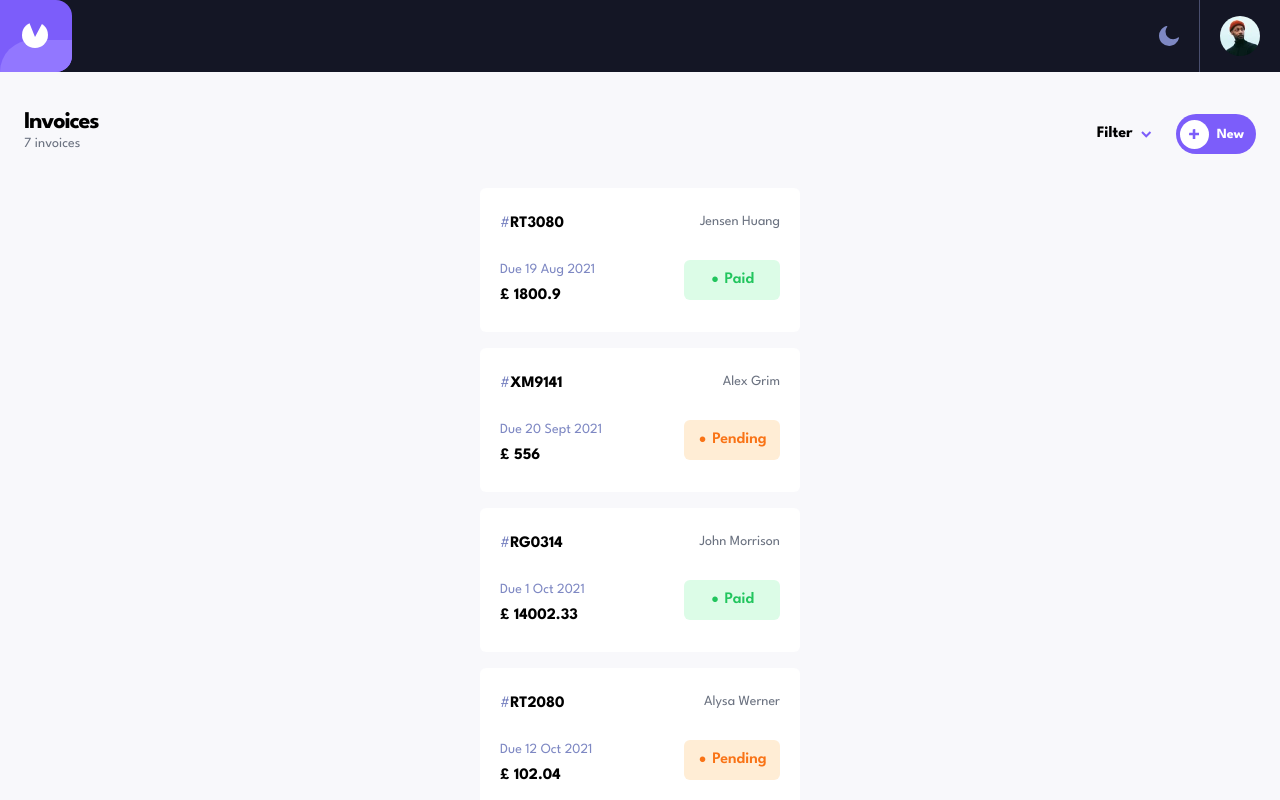
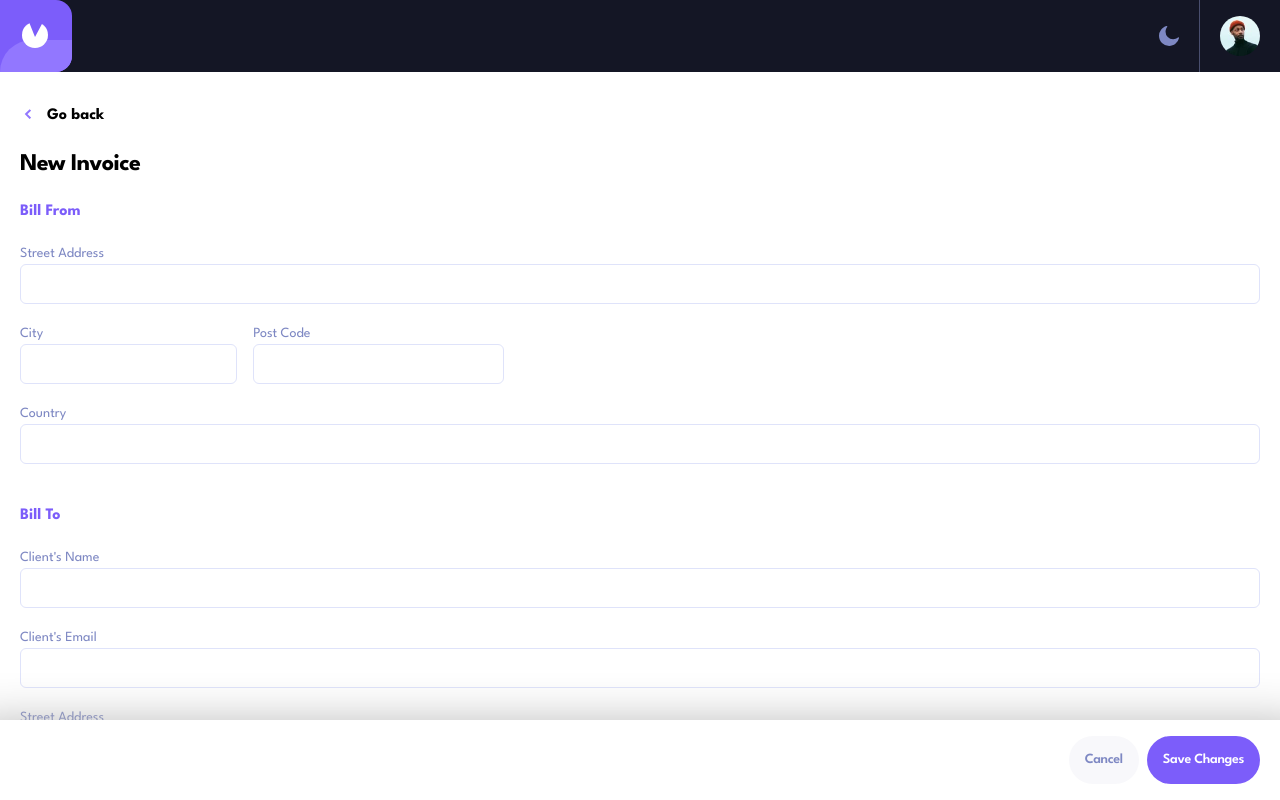
Before and after one commit to tayfunario/invoice-app, a Next.js app: page / in a window 1280 px wide. Both pictures are taken after a click on the button "New". Shown: the top 800 px of the page. Built offline with nearby package versions, Linux system fonts and the light colour scheme.

Commit message:
built most of the form

```diff
--- /dev/null
+++ b/components/CreateInvoice.tsx
@@ -0,0 +1,272 @@
+import Link from "next/link";
+import Image from "next/image";
+import Header from "./Header";
+import { useState, useRef } from "react";
+import Input from "./Input";
+
+interface CreateInvoiceProps {
+  handleCreate: (val: boolean) => void;
+}
+
+function CreateInvoice({ handleCreate }: CreateInvoiceProps) {
+  const [paymentTerms, setPaymentTerms] = useState<number>();
+  const allFieldAlert = useRef<HTMLParagraphElement>();
+
+  const hideSpan = (elem: HTMLInputElement) => {
+    elem.previousElementSibling.classList.remove("block");
+    elem.previousElementSibling.classList.add("hidden");
+    elem.classList.remove("border-red");
+
+    allFieldAlert.current.classList.remove("visible");
+    allFieldAlert.current.classList.add("invisible");
+  };
+
+  const handlePaymentTerms = (value: number) => {
+    setPaymentTerms(value);
+  };
+
+  return (
+    <div className="w-full h-screen">
+      <Header />
+
+      <Link
+        href="/"
+        className="flex justify-start items-baseline gap-x-4 mt-8 font-bold px-6"
+        onClick={() => handleCreate(false)}
+      >
+        <Image
+          src="/icon-arrow-left.svg"
+          alt="left arrow"
+          width={7}
+          height={7}
+        />
+        Go back
+      </Link>
+
+      <form
+        id="form1"
+        className="mt-5 mx-5 pb-32"
+        onSubmit={(e) => e.preventDefault()}
+      >
+        <h2 className="font-bold text-2xl tracking-tight">New Invoice</h2>
+
+        <fieldset className="mt-5">
+          <legend className="font-bold text-customPurple">Bill From</legend>
+
+          <div className="flex flex-wrap items-center justify-between mt-5">
+            <label className="block text-fadedPurple text-sm" htmlFor="street">
+              Street Address
+            </label>
+            <span className="hidden text-red text-xs">can't be empty</span>
+            <input
+              id="street"
+              type="text"
+              maxLength={30}
+              className="custom-input"
+              onChange={(e) => hideSpan(e.target)}
+            />
+          </div>
+
+          <div className="flex gap-x-4">
+            <div className="flex flex-wrap items-center justify-between mt-5">
+              <label className="block text-fadedPurple text-sm" htmlFor="city">
+                City
+              </label>
+              <span className="hidden text-red text-xs">can't be empty</span>
+              <input
+                id="city"
+                type="text"
+                maxLength={20}
+                className="custom-input"
+                onChange={(e) => hideSpan(e.target)}
+              />
+            </div>
+            <div className="flex flex-wrap items-center justify-between mt-5">
+              <label
+                className="block text-fadedPurple text-sm"
+                htmlFor="post-code"
+              >
+                Post Code
+              </label>
+              <span className="hidden text-red text-xs">can't be empty</span>
+              <input
+                id="post-code"
+                type="text"
+                maxLength={10}
+                className="custom-input"
+                onChange={(e) => hideSpan(e.target)}
+              />
+            </div>
+          </div>
+
+          <div className="flex flex-wrap items-center justify-between mt-5">
+            <label className="block text-fadedPurple text-sm" htmlFor="country">
+              Country
+            </label>
+            <span className="hidden text-red text-xs">can't be empty</span>
+            <input
+              id="country"
+              type="text"
+              maxLength={20}
+              className="custom-input"
+              onChange={(e) => hideSpan(e.target)}
+            />
+          </div>
+        </fieldset>
+
+        <fieldset className="mt-10">
+          <legend className="font-bold text-customPurple">Bill To</legend>
+
+          <div className="flex flex-wrap items-center justify-between mt-5">
+            <label
+              className="block text-fadedPurple text-sm"
+              htmlFor="client-name"
+            >
+              Client's Name
+            </label>
+            <span className="hidden text-red text-xs">can't be empty</span>
+            <input
+              id="client-name"
+              type="text"
+              maxLength={20}
+              className="custom-input"
+              onChange={(e) => hideSpan(e.target)}
+            />
+          </div>
+
+          <div className="flex flex-wrap items-center justify-between mt-5">
+            <label
+              className="block text-fadedPurple text-sm"
+              htmlFor="client-email"
+            >
+              Client's Email
+            </label>
+            <span className="hidden text-red text-xs">
+              can't be empty or invalid
+            </span>
+            <input
+              id="client-email"
+              type="email"
+              maxLength={35}
+              className="custom-input"
+              onChange={(e) => hideSpan(e.target)}
+            />
+          </div>
+
+          <div className="flex flex-wrap items-center justify-between mt-5">
+            <label
+              className="block text-fadedPurple text-sm"
+              htmlFor="tostreet"
+            >
+              Street Address
+            </label>
+            <span className="hidden text-red text-xs">can't be empty</span>
+            <input
+              id="tostreet"
+              type="text"
+              maxLength={25}
+              className="custom-input"
+              onChange={(e) => hideSpan(e.target)}
+            />
+          </div>
+
+          <div className="flex gap-x-4">
+            <div className="flex basis-1/2 flex-wrap items-center justify-between mt-5">
+              <label
+                className="block text-fadedPurple text-sm"
+                htmlFor="tocity"
+              >
+                City
+              </label>
+              <span className="hidden text-red text-xs">can't be empty</span>
+              <input
+                id="tocity"
+                type="text"
+                maxLength={20}
+                className="custom-input"
+                onChange={(e) => hideSpan(e.target)}
+              />
+            </div>
+            <div className="flex basis-1/2 flex-wrap items-center justify-between mt-5">
+              <label
+                className="block text-fadedPurple text-sm"
+                htmlFor="topost-code"
+              >
+                Post Code
+              </label>
+              <span className="hidden text-red text-xs">can't be empty</span>
+              <input
+                id="topost-code"
+                type="text"
+                maxLength={10}
+                className="custom-input"
+                onChange={(e) => hideSpan(e.target)}
+              />
+            </div>
+          </div>
+
+          <div className="flex flex-wrap items-center justify-between mt-5">
+            <label
+              className="block text-fadedPurple text-sm"
+              htmlFor="tocountry"
+            >
+              Country
+            </label>
+            <span className="hidden text-red text-xs">can't be empty</span>
+            <input
+              id="tocountry"
+              type="text"
+              maxLength={20}
+              className="custom-input"
+              onChange={(e) => hideSpan(e.target)}
+            />
+          </div>
+
+          <label
+            className="block mt-10 text-fadedPurple text-sm"
+            htmlFor="date"
+          >
+            Invoice Date
+          </label>
+          <input type="date" id="date" className="custom-input" />
+
+          <label
+            id="payment-terms-label"
+            className="block mt-5 text-fadedPurple text-sm"
+          >
+            Payment Terms
+          </label>
+          <Input
+            paymentTerms={paymentTerms}
+            handlePaymentTerms={handlePaymentTerms}
+          />
+
+          <div className="flex flex-wrap items-center justify-between mt-5">
+            <label
+              className="block text-fadedPurple text-sm"
+              htmlFor="description"
+            >
+              Project Description
+            </label>
+            <span className="hidden text-red text-xs">can't be empty</span>
+            <input
+              id="description"
+              type="text"
+              className="custom-input"
+              onChange={(e) => hideSpan(e.target)}
+            />
+          </div>
+        </fieldset>
+      </form>
+
+      <div className="fixed bottom-0 flex justify-end items-center gap-x-2 w-full h-20 px-5 custom-shadow bg-white">
+        <button className="button-3" onClick={() => handleCreate(false)}>
+          Cancel
+        </button>
+        <button className="button-2">Save Changes</button>
+      </div>
+    </div>
+  );
+}
+
+export default CreateInvoice;
--- a/components/Edit.tsx
+++ b/components/Edit.tsx
@@ -1,3 +1,5 @@
+import Image from "next/image";
+import Link from "next/link";
 import { useState, useEffect, useRef } from "react";
 import Header from "./Header";
 import Input from "./Input";
@@ -225,12 +227,23 @@ function Edit({ handleEdit, windowInvoice }: EditProps) {
   };
 
   return (
-    <div className="w-full h-screen top-0 bg-white">
+    <div className="w-full h-screen">
       <Header />
-
+      <button
+        className="flex justify-start items-baseline gap-x-4 mt-8 font-bold px-6"
+        onClick={() => handleEdit()}
+      >
+        <Image
+          src="/icon-arrow-left.svg"
+          alt="left arrow"
+          width={7}
+          height={7}
+        />
+        Go back
+      </button>
       <form
         id="form1"
-        className="mt-10 mx-5 pb-32"
+        className="mt-5 mx-5 pb-32"
         onSubmit={(e) => e.preventDefault()}
       >
         <h2 className="font-bold text-2xl">
@@ -536,10 +549,7 @@ function Edit({ handleEdit, windowInvoice }: EditProps) {
             </div>
           ))}
 
-          <button
-            className="button-6"
-            onClick={() => addNewItem()}
-          >
+          <button className="button-6" onClick={() => addNewItem()}>
             <img src="/icon-plus.svg" />
             Add New Item
           </button>
@@ -559,16 +569,10 @@ function Edit({ handleEdit, windowInvoice }: EditProps) {
       </form>
 
       <div className="fixed bottom-0 flex justify-end items-center gap-x-2 w-full h-20 px-5 custom-shadow bg-white">
-        <button
-          className="button-3"
-          onClick={handleEdit}
-        >
+        <button className="button-3" onClick={handleEdit}>
           Cancel
         </button>
-        <button
-          className="button-2"
-          onClick={() => save()}
-        >
+        <button className="button-2" onClick={() => save()}>
           Save Changes
         </button>
       </div>
--- a/components/Top.tsx
+++ b/components/Top.tsx
@@ -24,9 +24,10 @@ const ulVariants = {
 
 interface TopProps {
   invNum: number;
+  handleCreate: (val: boolean) => void;
 }
 
-function Top({ invNum }: TopProps) {
+function Top({ invNum, handleCreate }: TopProps) {
   const [open, setOpen] = useState<boolean>(false);
   const [filter, setFilter] = useState<string>("");
 
@@ -97,7 +98,7 @@ function Top({ invNum }: TopProps) {
             </li>
           </motion.ul>
         </div>
-        <button className="button-1">
+        <button className="button-1" onClick={() => handleCreate(true)}>
           <img
             src="icon-plus.svg"
             className="p-[9px] m-0 bg-white rounded-full"
--- a/pages/index.tsx
+++ b/pages/index.tsx
@@ -4,6 +4,7 @@ import Top from "../components/Top";
 import Blank from "../components/Blank";
 import { useSessionStorage } from "../components/useSessionStorage";
 import Layout from "../components/Layout";
+import CreateInvoice from "../components/CreateInvoice";
 
 export interface InvoiceProps {
   id: string;
@@ -36,18 +37,24 @@ export interface InvoiceProps {
 }
 
 export default function Home() {
+  const [invoices, setInvioces] = useState<InvoiceProps[]>();
+  const [create, setCreate] = useState<boolean>(false);
   const { setItem, getItem, setAllItems, getAllItems } = useSessionStorage();
-
-  const [invoices, setInvioces] = useState<InvoiceProps[]>();
 
   useEffect(() => {
     setAllItems();
     setInvioces(getAllItems());
   }, []);
 
-  return (
+  const handleCreate = (val: boolean) => {
+    setCreate(val);
+  };
+
+  return create ? (
+    <CreateInvoice handleCreate={handleCreate} />
+  ) : (
     <Layout>
-      <Top invNum={invoices?.length} />
+      <Top invNum={invoices?.length} handleCreate={handleCreate} />
 
       <main>
         <section>
```
